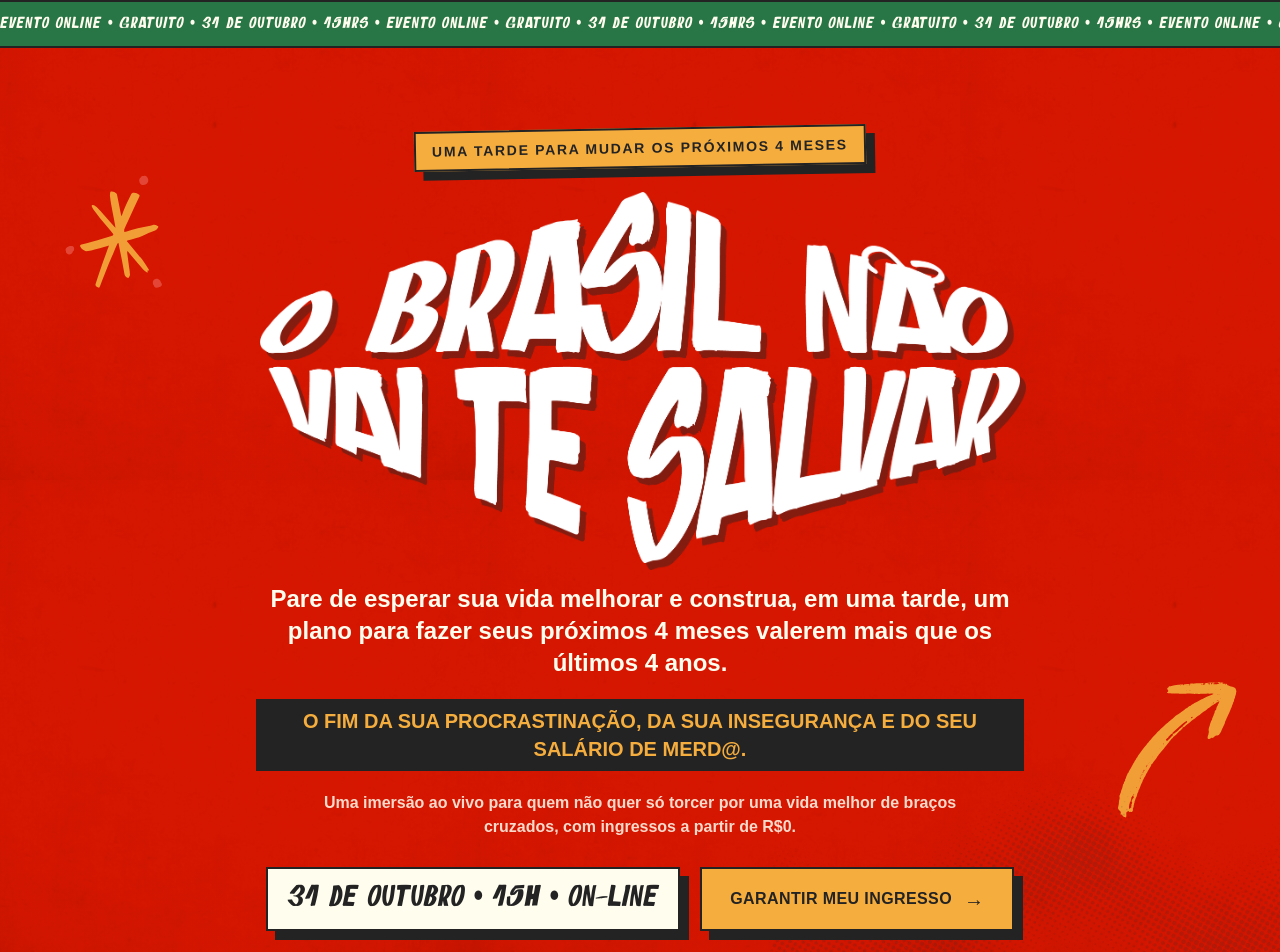
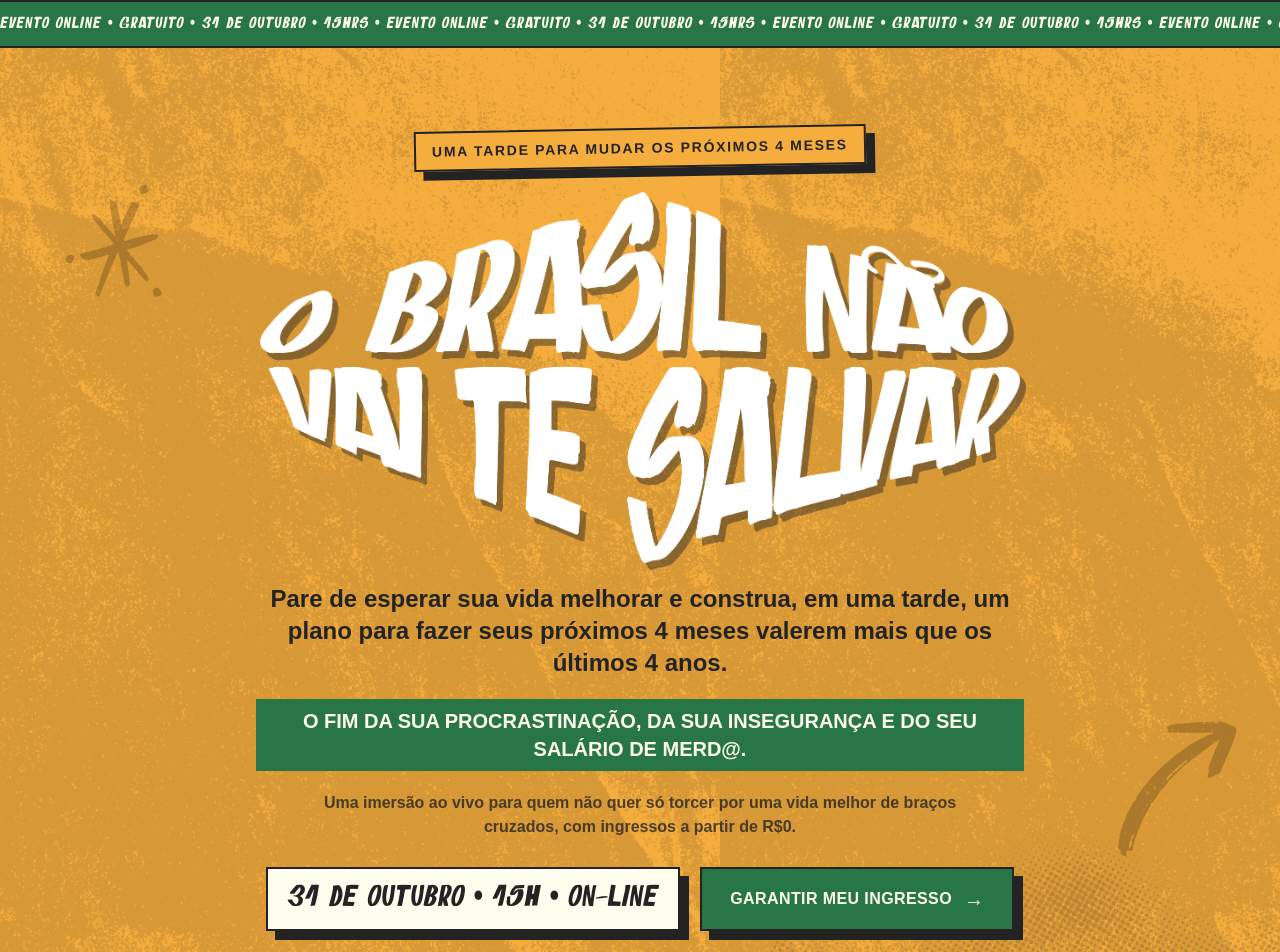
Before and after one commit to equipemantoralab-cell/brasilnaovaitesalvar, a Next.js app: page / in a window 1280 px wide. Shown: the top 952 px of the page. Built offline with nearby package versions, Linux system fonts and the light colour scheme; no server answers.

Commit message:
fix: alinhar primeira dobra ao KV amarelo

```diff
--- a/app/globals.css
+++ b/app/globals.css
@@ -38,6 +38,15 @@ body {
     linear-gradient(rgba(214, 22, 0, 0.88), rgba(214, 22, 0, 0.88)),
     url('/brand/textura-grunge.webp');
   background-size: auto, 480px 480px;
+  background-blend-mode: normal, multiply;
+}
+
+.hero-kv-surface {
+  background-color: #f5ad3e;
+  background-image:
+    linear-gradient(rgba(245, 173, 62, 0.88), rgba(245, 173, 62, 0.88)),
+    url('/brand/papel-grunge.webp');
+  background-size: auto, 720px auto;
   background-blend-mode: normal, multiply;
 }
 
--- a/components/Hero.tsx
+++ b/components/Hero.tsx
@@ -5,7 +5,7 @@ export default function Hero() {
     <section
       id="hero"
       data-section="hero"
-      className="hero-surface halftone-corner relative isolate flex min-h-[100svh] flex-col overflow-hidden text-cream"
+      className="hero-kv-surface halftone-corner relative isolate flex min-h-[100svh] flex-col overflow-hidden text-ink"
     >
       <div className="campaign-ticker relative z-20 overflow-hidden py-2.5 text-sm sm:text-base">
         <div className="whitespace-nowrap text-center">
@@ -16,13 +16,13 @@ export default function Hero() {
       <img
         src="/brand/ornamento-estrela.svg"
         alt=""
-        className="pointer-events-none absolute left-[5%] top-[18%] z-0 w-16 rotate-[-10deg] opacity-90 sm:w-24"
+        className="pointer-events-none absolute left-[5%] top-[18%] z-0 w-16 rotate-[-10deg] brightness-0 opacity-20 sm:w-24"
         aria-hidden="true"
       />
       <img
         src="/brand/marker-seta.svg"
         alt=""
-        className="pointer-events-none absolute bottom-[18%] right-[5%] z-0 w-14 rotate-[18deg] opacity-90 sm:w-20"
+        className="pointer-events-none absolute bottom-[18%] right-[5%] z-0 w-14 rotate-[18deg] brightness-0 opacity-20 sm:w-20"
         aria-hidden="true"
       />
 
@@ -38,16 +38,16 @@ export default function Hero() {
           className="w-full max-w-[760px] drop-shadow-[6px_7px_0_rgba(35,35,36,.45)]"
         />
 
-        <p className="mt-4 max-w-3xl text-lg font-bold leading-relaxed text-paper sm:mt-5 sm:text-2xl">
+        <p className="mt-4 max-w-3xl text-lg font-bold leading-relaxed text-ink sm:mt-5 sm:text-2xl">
           Pare de esperar sua vida melhorar e construa, em uma tarde, um plano
           para fazer seus próximos 4 meses valerem mais que os últimos 4 anos.
         </p>
 
-        <p className="mt-5 max-w-3xl bg-ink px-4 py-2 text-base font-black uppercase leading-relaxed text-sun sm:text-xl">
+        <p className="mt-5 max-w-3xl bg-forest px-4 py-2 text-base font-black uppercase leading-relaxed text-paper sm:text-xl">
           O fim da sua procrastinação, da sua insegurança e do seu salário de merd@.
         </p>
 
-        <p className="mt-5 max-w-2xl text-sm font-bold leading-7 text-paper/85 sm:text-base">
+        <p className="mt-5 max-w-2xl text-sm font-bold leading-7 text-ink/80 sm:text-base">
           Uma imersão ao vivo para quem não quer só torcer por uma vida melhor de
           braços cruzados, com ingressos a partir de R$0.
         </p>
@@ -58,7 +58,7 @@ export default function Hero() {
           </p>
           <a
             href="#ingressos"
-            className="group poster-card inline-flex min-h-14 w-full items-center justify-center bg-sun px-7 py-4 text-sm font-black uppercase tracking-wide text-ink transition duration-200 hover:-translate-y-1 hover:translate-x-1 hover:bg-paper active:translate-y-0 sm:w-auto sm:min-w-72 sm:text-base"
+            className="group poster-card inline-flex min-h-14 w-full items-center justify-center bg-forest px-7 py-4 text-sm font-black uppercase tracking-wide text-paper transition duration-200 hover:-translate-y-1 hover:translate-x-1 hover:bg-campaignRed active:translate-y-0 sm:w-auto sm:min-w-72 sm:text-base"
             data-cta="hero-main"
           >
             Garantir meu ingresso
@@ -66,6 +66,12 @@ export default function Hero() {
           </a>
         </div>
       </div>
+
+      <div className="campaign-ticker relative z-20 overflow-hidden py-2.5 text-sm sm:text-base" aria-hidden="true">
+        <div className="whitespace-nowrap text-center">
+          {ticker.repeat(4)}
+        </div>
+      </div>
     </section>
   );
 }
```
